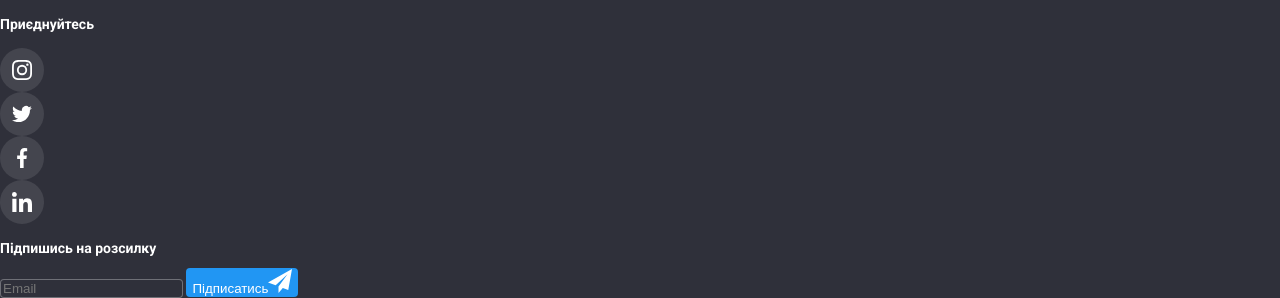
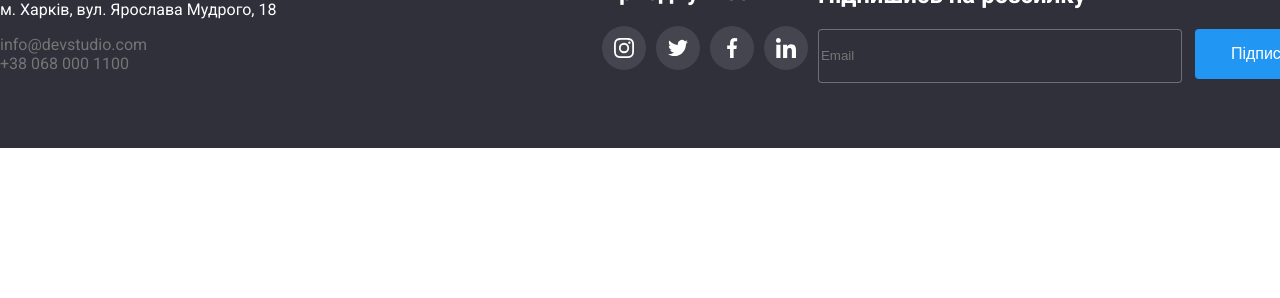
Before and after one commit to SolonetsMykhailo/wt-markup-03, a plain HTML site: page index.html in a window 1280 px wide. Shown: the part 2083-2381 px from the top of the page. After the commit the page ends 2231 px from the top, so only its background shows below. Drawn offline with Linux system fonts and the light colour scheme.

Commit message:
footer
end footer

```diff
--- a/css/style.css
+++ b/css/style.css
@@ -188,7 +188,16 @@ header nav ul li:hover{
     fill: white;
     border-radius: 100%;
 }
-footer { background-color: #2F303A;}
+footer {
+    background-color: #2F303A;
+    display: flex;
+    width: 1600px;
+    height: 252px;
+    align-items: center;
+}
+footer .info {
+    margin-left: 215px;
+}
 footer .logo {
     color : #FFFFFF;
     font-family: "Raleway";
@@ -197,14 +206,30 @@ footer .logo {
 }
 footer address{
     color: #FFFFFF;
-    font-size: 14px;
     font-style: normal;
 }
 footer address ul li a{color: var(--grey_text);}
+footer .mailing_list{
+    margin-left: 93px;
+    display: flex;
+    flex-direction: column;
+}
 footer h2 {
     color: #FFFFFF;
-    font-size: 14px;
     font-weight: 700;
+}
+footer .soc_media{
+    margin-left: 43px;
+}
+footer .social{
+    margin: 0 0 15px;
+    padding: 0;
+    display: flex;
+    justify-content: center;
+    align-items: center;
+}
+footer .social li {
+    margin-right: 10px;
 }
 footer .social li a {
     fill: #FFFFFF;
@@ -217,9 +242,11 @@ footer .social li a {
     border-radius: 100%;
 }
 footer .social li a:hover { background-color: var(--blue);}
+footer form {
+    display: flex;
+}
 footer form label{
     color: #FFFFFF;
-    font-size: 14px;
     font-weight: 700;
     font-style: normal;
     text-transform: uppercase;
@@ -231,13 +258,25 @@ footer form label input{
     border-width: 1px;
     border-radius: 4px;
     border-style: solid;
+    width: 358px;
+    height: 50px;
 }
 
 footer form button{
+    display: flex;
+    align-items: center;
+    justify-content: center;
     background-color: var(--blue);
     cursor: pointer;
     color: #FFFFFF;
     fill: #FFFFFF;
     border: 0px;
     border-radius: 4px;
+    font-size: 16px;
+    width: 200px;
+    height: 50px;
+    margin-left: 13px;
 }
+footer form button .image{
+    margin-left: 13px;
+}
--- a/index.html
+++ b/index.html
@@ -225,6 +225,7 @@
         </section>
     </main>
     <footer>
+        <section class="information">
         <a class= "logo" href="./index.html"><span class = "logo">Dev</span>Studio</a>
         <address>
             <p>м. Харків, вул. Ярослава Мудрого, 18</p>
@@ -233,6 +234,8 @@
                 <li><a href="tel:+380680001100">+38 068 000 1100</a></li>
             </ul>
         </address>
+    </section>
+    <section class="soc_media">
         <h2>Приєднуйтесь</h2>
         <ul class="social">
             <li>
@@ -264,6 +267,8 @@
                 </a>
             </li>
         </ul>
+    </section>
+    <section clas="mailing_list">
         <h2>Підпишись на розсилку</h2>
         <form>
             <label>
@@ -273,6 +278,7 @@
                     <use href="./images/sprite.svg#subscribe"></use>
                 </svg></button>
         </form>
+    </section>
     </footer>
 </body>
 </html>
```
